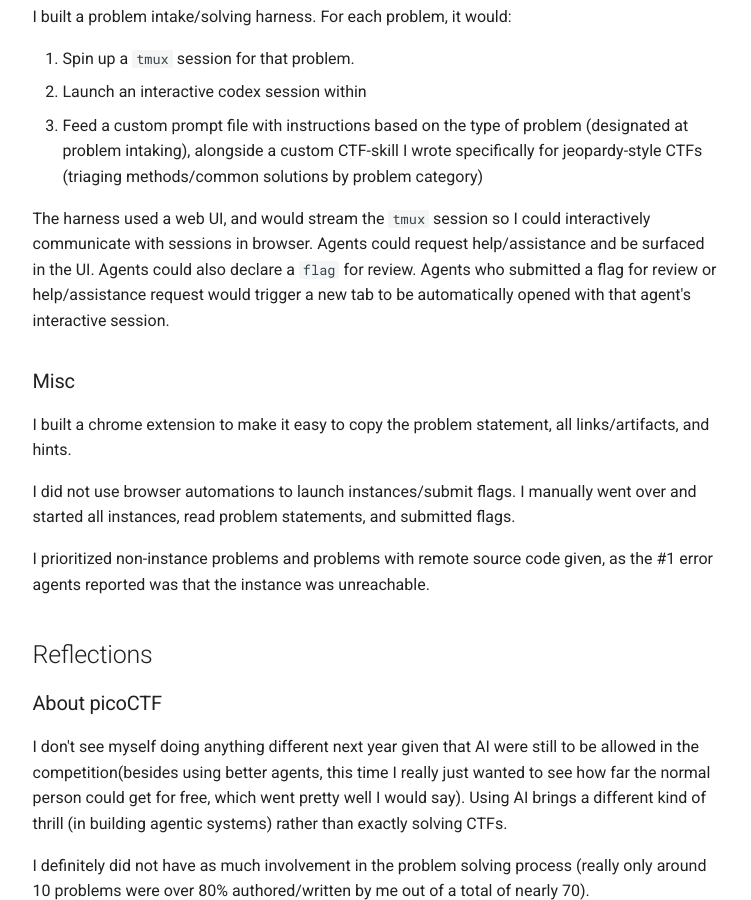
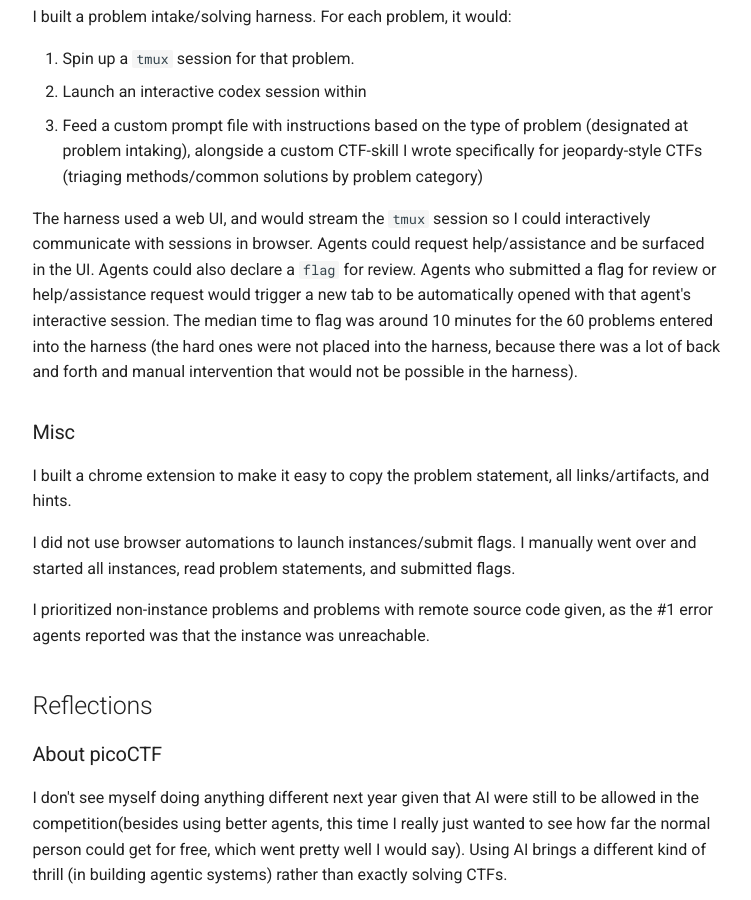
Before and after one commit to ZimengXiong/picoCTF2026Writeups, an MkDocs documentation site: the page built from docs/ai-usage-report.md, in a window 1280 px wide and 900 px high, scrolled down 2417 px. Shown: the whole window, without its empty margins (256-1007 px from the left). Built offline with MkDocs 1.6.1 and Material for MkDocs 9.7.7, drawn with Linux system fonts in a browser that asks for light colours.

Commit message:
update ai usage

```diff
--- a/docs/ai-usage-report.md
+++ b/docs/ai-usage-report.md
@@ -52,7 +52,7 @@ I built a problem intake/solving harness. For each problem, it would:
 2. Launch an interactive codex session within
 3. Feed a custom prompt file with instructions based on the type of problem (designated at problem intaking), alongside a custom CTF-skill I wrote specifically for jeopardy-style CTFs (triaging methods/common solutions by problem category)
 
-The harness used a web UI, and would stream the `tmux` session so I could interactively communicate with sessions in browser. Agents could request help/assistance and be surfaced in the UI. Agents could also declare a `flag` for review. Agents who submitted a flag for review or help/assistance request would trigger a new tab to be automatically opened with that agent's interactive session.
+The harness used a web UI, and would stream the `tmux` session so I could interactively communicate with sessions in browser. Agents could request help/assistance and be surfaced in the UI. Agents could also declare a `flag` for review. Agents who submitted a flag for review or help/assistance request would trigger a new tab to be automatically opened with that agent's interactive session. The median time to flag was around 10 minutes for the 60 problems entered into the harness (the hard ones were not placed into the harness, because there was a lot of back and forth and manual intervention that would not be possible in the harness).
 
 ### Misc
 I built a chrome extension to make it easy to copy the problem statement, all links/artifacts, and hints.
```
Also changed, not shown: docs/index.md (+1 -1 lines).
